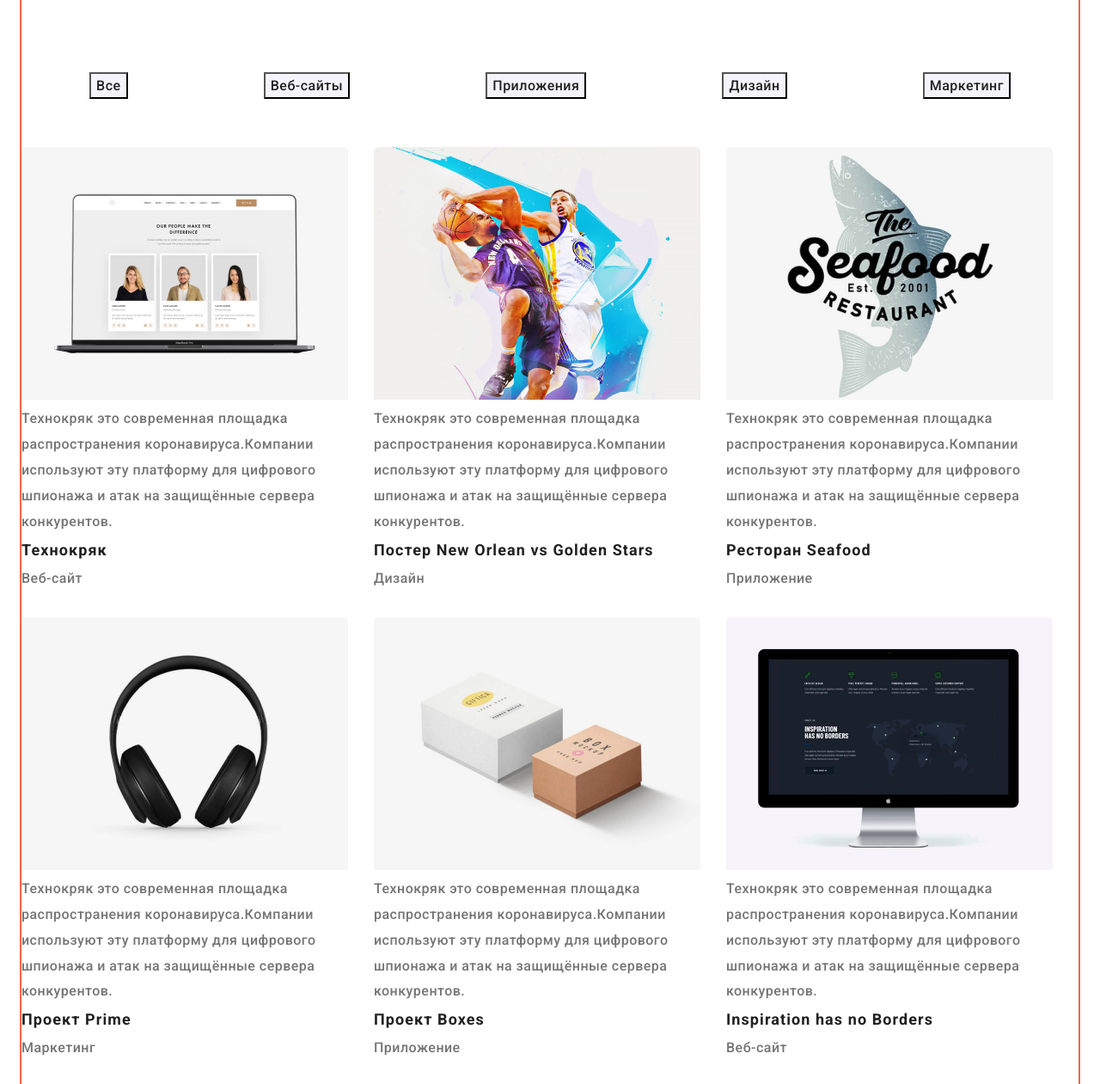
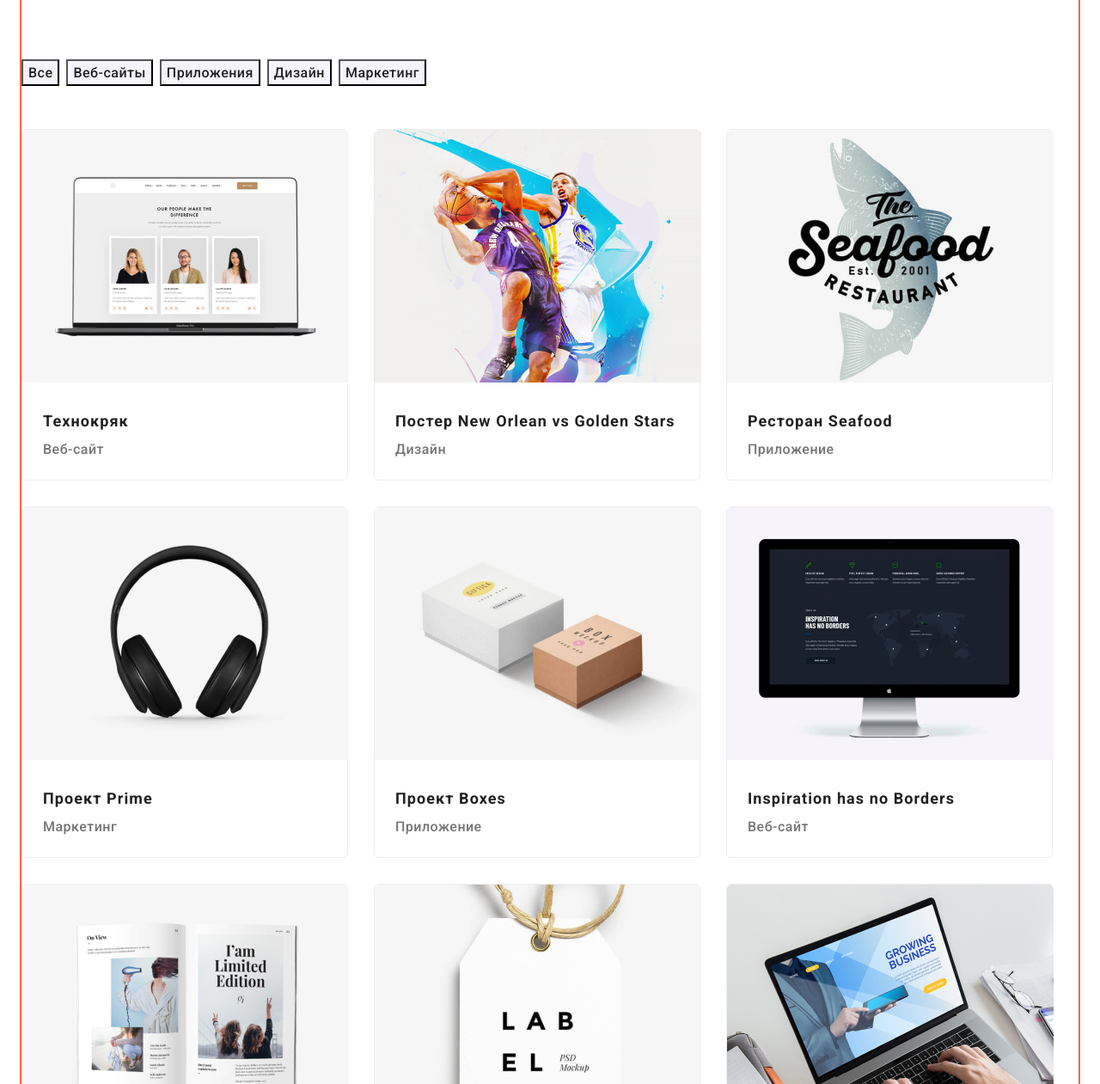
Before and after one commit to Vetokh-Marina/goit-markup-hw-03, a plain HTML site: page portfolio.html in a window 1280 px wide. Shown: the part 131-1392 px from the top of the page at 86% size. Drawn offline with nearby package versions, Linux system fonts and the light colour scheme.

Commit message:
добавляет позиционирование элементов

```diff
--- a/css/portfolio.css
+++ b/css/portfolio.css
@@ -1,10 +1,11 @@
 h2 {
-  margin-top: 0;
+  margin-top: 20px;
   margin-bottom: 0px;
   font-weight: 700;
   font-size: 18px;
   line-height: 2;
   letter-spacing: 0.06em;
+  padding-left: 24px;
   color: var(--title-text-color);
 }
 h1 {
@@ -13,11 +14,12 @@ h1 {
 }
 p {
   margin-top: 0;
-  margin-bottom: 0px;
+  margin-bottom: 20px;
   font-weight: 400;
   font-size: 16px;
   line-height: 1.87;
   letter-spacing: 0.03em;
+  padding-left: 24px;
 }
 .button:hover,
 .button:focus {
@@ -33,16 +35,27 @@ p {
   letter-spacing: 0.03em;
   color: var(--title-text-color);
   background: #f5f4fa;
+  margin-right: 8px;
+  margin-top: 94px;
+  margin-bottom: 50px;
 }
 .list {
   list-style: none;
   display: flex;
   flex-wrap: wrap;
 }
+.description {
+  padding-bottom: 94px;
+}
+.text {
+  display: none;
+}
 .description .Item {
   width: 380px;
   margin-right: 30px;
   margin-bottom: 30px;
+  border: 1px solid #eeeeee;
+  border-radius: 5px;
 }
 .description .Item:nth-child(3n) {
   margin-right: 0;
@@ -63,3 +76,7 @@ p {
   padding-top: 100px;
   padding-bottom: 56px;
 }
+.projects img {
+  display: block;
+  border-radius: 5px 5px 0px 0px;
+}
--- a/portfolio.html
+++ b/portfolio.html
@@ -47,20 +47,21 @@
       </nav>
     </header>
     <main>
+      <section class="project">
         <div class="container">
           <h1>Наши проекты</h1>
           <ul class="project list">
-          <li class="btn"><button type="button" class="button">Все</button></li>
-          <li class="btn">
+            <li><button type="button" class="button">Все</button></li>
+            <li>
               <button type="button" class="button">Веб-сайты</button>
             </li>
-          <li class="btn">
+            <li>
               <button type="button" class="button">Приложения</button>
             </li>
-          <li class="btn">
+            <li>
               <button type="button" class="button">Дизайн</button>
             </li>
-          <li class="btn">
+            <li>
               <button type="button" class="button">Маркетинг</button>
             </li>
           </ul>
@@ -118,7 +119,7 @@
                     width="380"
                     height="294"
                   />
-                <p>
+                  <p class="text">
                     Технокряк это современная площадка распространения
                     коронавируса.Компании используют эту платформу для цифрового
                     шпионажа и атак на защищённые сервера конкурентов.
@@ -139,7 +140,7 @@
                     width="380"
                     height="294"
                   />
-                <p>
+                  <p class="text">
                     Технокряк это современная площадка распространения
                     коронавируса.Компании используют эту платформу для цифрового
                     шпионажа и атак на защищённые сервера конкурентов.
@@ -160,7 +161,7 @@
                     width="380"
                     height="294"
                   />
-                <p>
+                  <p class="text">
                     Технокряк это современная площадка распространения
                     коронавируса.Компании используют эту платформу для цифрового
                     шпионажа и атак на защищённые сервера конкурентов.
@@ -181,7 +182,7 @@
                     width="380"
                     height="294"
                   />
-                <p>
+                  <p class="text">
                     Технокряк это современная площадка распространения
                     коронавируса.Компании используют эту платформу для цифрового
                     шпионажа и атак на защищённые сервера конкурентов.
@@ -204,7 +205,7 @@
                     width="380"
                     height="294"
                   />
-                <p>
+                  <p class="text">
                     Технокряк это современная площадка распространения
                     коронавируса.Компании используют эту платформу для цифрового
                     шпионажа и атак на защищённые сервера конкурентов.
@@ -227,7 +228,7 @@
                     width="380"
                     height="294"
                   />
-                <p>
+                  <p class="text">
                     Технокряк это современная площадка распространения
                     коронавируса.Компании используют эту платформу для цифрового
                     шпионажа и атак на защищённые сервера конкурентов.
@@ -250,7 +251,7 @@
                     width="380"
                     height="294"
                   />
-                <p>
+                  <p class="text">
                     Технокряк это современная площадка распространения
                     коронавируса.Компании используют эту платформу для цифрового
                     шпионажа и атак на защищённые сервера конкурентов.
@@ -266,10 +267,10 @@
             </li>
           </ul>
         </div>
+      </section>
     </main>
-
+    <footer>
       <div class="container">
-      <footer>
         <a href="./index.html" class="logo-footer link">
           <span class="logo-web">Web</span>
           <span class="logo-foot">Studio</span>
@@ -301,7 +302,7 @@
         </ul>
         <p class="h3-foot">подпишитесь на рассылку</p>
         <div>2020 | Developed by GoIT Students</div>
+      </div>
     </footer>
-    </div>
   </body>
 </html>
```
Also changed, not shown: css/styles.css (+30 -6 lines), index.html (+4 -7 lines). Lines whose indentation alone changed are shown as unchanged.
